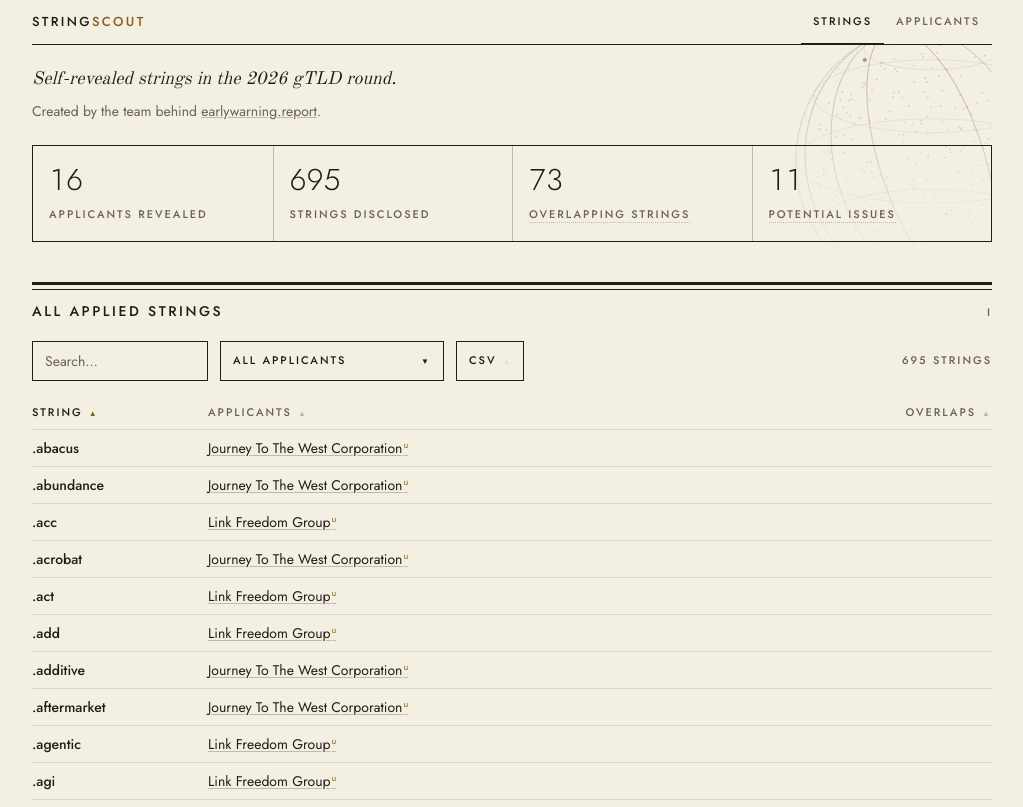
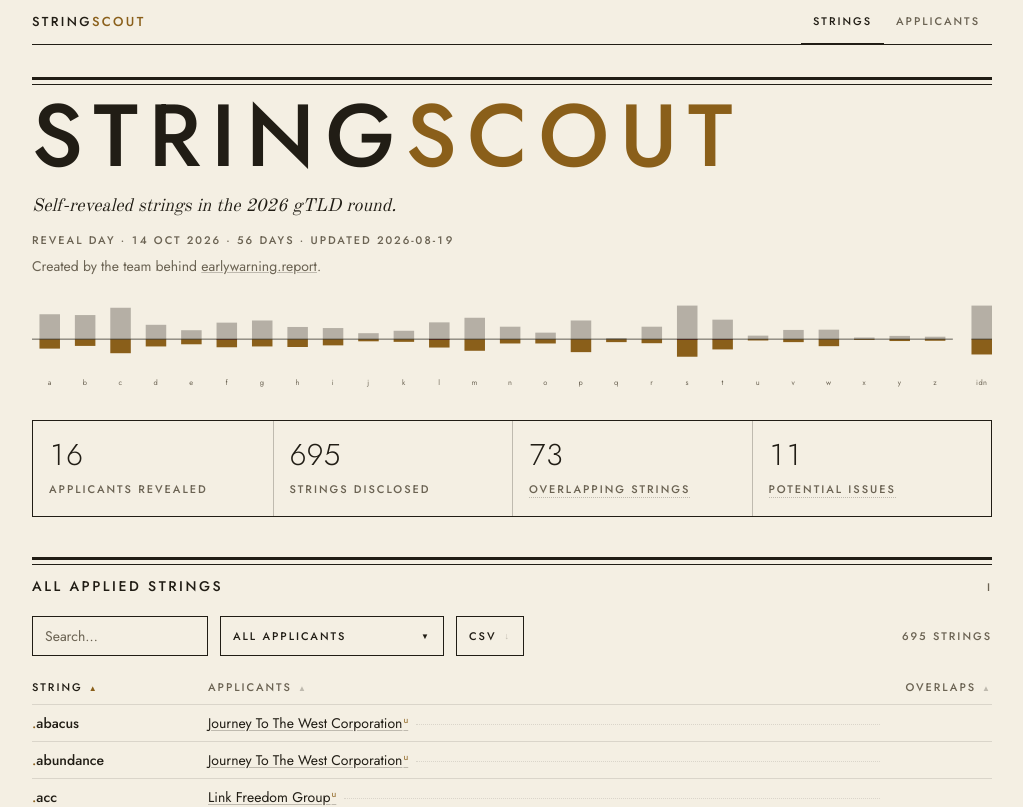
Before and after one commit to aslobodnik/stringscout, a Next.js app: page / in a window 1280 px wide. Shown: the top 807 px of the page, without its empty margins (128-1151 px from the left). Built offline with nearby package versions, Linux system fonts and the light colour scheme.

Commit message:
masthead, root zone band by letter, dot leaders, overlap tallies, reveal day dateline

```diff
--- a/app/page.tsx
+++ b/app/page.tsx
@@ -1,9 +1,15 @@
 import { sources } from "@/data/sources";
+import { lastUpdated } from "@/data/meta";
 import { applicantMarks, stats, stringRows } from "@/lib/derive";
 import StringsTable, { type UiStringRow } from "@/components/StringsTable";
 import { TopBar } from "@/components/PageHeader";
 import Footer from "@/components/Footer";
-import RootGlobe from "@/components/RootGlobe";
+import RootZoneBand from "@/components/RootZoneBand";
+
+// keep the reveal-day countdown current
+export const revalidate = 86400;
+
+const REVEAL_DAY = Date.UTC(2026, 9, 14);
 
 function SectionHead({ n, title }: { n: string; title: string }) {
   return (
@@ -17,20 +23,25 @@ function SectionHead({ n, title }: { n: string; title: string }) {
 export default function Home() {
   const s = stats();
   const rows = stringRows();
+  const days = Math.max(0, Math.ceil((REVEAL_DAY - Date.now()) / 86400000));
 
   return (
     <div className="mx-auto max-w-5xl px-5 sm:px-8 pb-20">
       {/* Header */}
       <TopBar current="/" />
-      {/* The globe spans the header and the stat block: a sphere cut flat by a
-          100px header reads as an accident. */}
-      <div className="relative overflow-hidden">
-      <RootGlobe className="pointer-events-none absolute -right-24 -top-6 w-[210px] h-[210px] sm:w-[280px] sm:h-[280px] sm:-right-20" />
-      <header className="relative pb-6">
-        <h1 className="relative serif italic mt-5 text-base sm:text-lg font-normal text-ink max-w-2xl">
+      <header className="pt-8 pb-8">
+        <div className="double-rule" />
+        <h1 className="mt-5 flex uppercase font-medium leading-[0.82] tracking-[0.12em] text-[clamp(2.75rem,9vw,5.5rem)]">
+          <span>String</span>
+          <span className="text-gold">scout</span>
+        </h1>
+        <p className="serif italic mt-5 text-base sm:text-lg text-ink max-w-2xl">
           Self-revealed strings in the 2026 gTLD round.
-        </h1>
-        <p className="relative mt-2 text-sm text-ink-soft">
+        </p>
+        <div className="label text-ink-soft mt-3">
+          Reveal day · 14 Oct 2026 · {days} days · Updated {lastUpdated}
+        </div>
+        <p className="mt-2 text-sm text-ink-soft">
           Created by the team behind{" "}
           <a
             href="https://earlywarning.report"
@@ -42,6 +53,7 @@ export default function Home() {
           </a>
           .
         </p>
+        <RootZoneBand className="mt-6" />
       </header>
 
       {/* All strings */}
@@ -62,8 +74,6 @@ export default function Home() {
           )}
         />
       </section>
-
-      </div>
 
       {/* Sources */}
       <section className="mb-14">
--- /dev/null
+++ b/components/RootZoneBand.tsx
@@ -0,0 +1,148 @@
+import { rootZone } from "@/data/rootZone";
+import { stringRows } from "@/lib/derive";
+
+// The alphabet as a measure. For each initial letter, ink rises for the TLDs
+// already delegated in the root zone and gold falls for the strings disclosed
+// this round, both to the same scale. Where gold outruns ink, applicants have
+// asked for more strings under that letter than the root zone holds today.
+// IDN sits in its own block: binning punycode alphabetically would pile every
+// xn-- label under "x", which is a lie.
+
+const LETTERS = "abcdefghijklmnopqrstuvwxyz".split("");
+const STEP = 38;
+const BAR = 22;
+const AMP = 36; // px at the tallest bar on either side
+const PAD = 6;
+
+// the viewBox is ~1000 wide, so at 390px these render around 3px
+const TICK = "hidden sm:inline";
+const W = LETTERS.length * STEP;
+const H = AMP * 2 + 22;
+const MID = AMP + PAD;
+
+const isIdn = (s: string) => s.startsWith("xn--");
+const idx = (s: string) => LETTERS.indexOf(s[0]);
+
+function bins(strings: string[]): number[] {
+  const out = new Array(LETTERS.length).fill(0);
+  for (const s of strings) {
+    const i = idx(s);
+    if (i >= 0) out[i]++;
+  }
+  return out;
+}
+
+export default function RootZoneBand({ className }: { className?: string }) {
+  const rows = stringRows();
+
+  const rootAscii = rootZone.filter((t) => !isIdn(t));
+  const rootIdn = rootZone.length - rootAscii.length;
+  const disclosed = rows.filter((r) => !isIdn(r.punycode));
+  const discIdn = rows.length - disclosed.length;
+
+  const ink = bins(rootAscii);
+  const gold = bins(disclosed.map((r) => r.punycode));
+  const issues = bins(
+    rows.filter((r) => r.issues.length && !isIdn(r.punycode)).map((r) => r.punycode)
+  );
+  const scale = AMP / Math.max(...ink, ...gold);
+
+  const IDN_X = W + 20;
+  const IDN_W = BAR;
+  const idnScale = AMP / Math.max(rootIdn, discIdn, 1);
+
+  return (
+    <svg
+      viewBox={`0 0 ${IDN_X + IDN_W} ${H}`}
+      className={`w-full h-auto ${className ?? ""}`}
+      role="img"
+      aria-label={`Root zone against this round, by initial letter. Above the line, ${rootAscii.length} delegated TLDs; below it, ${disclosed.length} disclosed strings. IDN block: ${rootIdn} delegated, ${discIdn} disclosed.`}
+    >
+      {LETTERS.map((ch, i) => {
+        const x = i * STEP + (STEP - BAR) / 2;
+        return (
+          <g key={ch}>
+            {ink[i] > 0 && (
+              <rect
+                x={x}
+                y={MID - ink[i] * scale}
+                width={BAR}
+                height={ink[i] * scale}
+                fill="var(--ink)"
+                opacity="0.3"
+              />
+            )}
+            {gold[i] > 0 && (
+              <rect
+                x={x}
+                y={MID}
+                width={BAR}
+                height={gold[i] * scale}
+                fill="var(--gold)"
+              />
+            )}
+            {issues[i] > 0 && (
+              <rect
+                x={x}
+                y={MID}
+                width={BAR}
+                height={issues[i] * scale}
+                fill="var(--oxblood)"
+              />
+            )}
+            <text
+              className={TICK}
+              x={i * STEP + STEP / 2}
+              y={H - 3}
+              textAnchor="middle"
+              fontSize="8"
+              letterSpacing="0.5"
+              fill="var(--ink-soft)"
+              fontFamily="var(--font-jost), sans-serif"
+            >
+              {ch}
+            </text>
+          </g>
+        );
+      })}
+
+      <rect
+        x={IDN_X}
+        y={MID - rootIdn * idnScale}
+        width={IDN_W}
+        height={rootIdn * idnScale}
+        fill="var(--ink)"
+        opacity="0.3"
+      />
+      <rect
+        x={IDN_X}
+        y={MID}
+        width={IDN_W}
+        height={discIdn * idnScale}
+        fill="var(--gold)"
+      />
+      <text
+        className={TICK}
+        x={IDN_X + IDN_W / 2}
+        y={H - 3}
+        textAnchor="middle"
+        fontSize="8"
+        letterSpacing="0.5"
+        fill="var(--ink-soft)"
+        fontFamily="var(--font-jost), sans-serif"
+      >
+        idn
+      </text>
+
+      <line x1="0" y1={MID} x2={W} y2={MID} stroke="var(--ink)" strokeWidth="0.75" />
+      <line
+        x1={IDN_X}
+        y1={MID}
+        x2={IDN_X + IDN_W}
+        y2={MID}
+        stroke="var(--ink)"
+        strokeWidth="0.75"
+      />
+    </svg>
+  );
+}
--- a/components/StringsTable.tsx
+++ b/components/StringsTable.tsx
@@ -571,7 +571,8 @@ export default function StringsTable({
                         }
                         className="group relative cursor-pointer border-b border-dotted border-ink-soft font-medium hover:border-gold transition-colors duration-200 ease-in-out"
                       >
-                        .{r.tld}
+                        <span className="text-gold">.</span>
+                        {r.tld}
                         <span role="tooltip" className={`${TIP_BOX} serif italic`}>
                           “{r.gloss}”
                         </span>
@@ -583,13 +584,18 @@ export default function StringsTable({
                       )}
                     </>
                   ) : (
-                    <>.{r.tld}</>
+                    <>
+                      <span className="text-gold">.</span>
+                      {r.tld}
+                    </>
                   )}
                   {r.issues.map((issue) => (
                     <IssueTag key={issue.kind + issue.other} issue={issue} punycode={r.punycode} />
                   ))}
                 </td>
                 <td className="py-2 pr-4">
+                  <span className="flex items-baseline gap-2">
+                  <span>
                   {r.applicants.map(({ name, mark }, i) => {
                     // keep the marker glued to the last word so it can't
                     // wrap onto a line of its own on narrow screens
@@ -623,10 +629,30 @@ export default function StringsTable({
                       </span>
                     );
                   })}
+                  </span>
+                  {/* dot leader binds the row to its overlap tally, index-style */}
+                  <span
+                    aria-hidden
+                    className={`flex-1 min-w-4 -translate-y-[3px] border-b border-dotted ${
+                      r.overlap ? "border-oxblood/40" : "border-rule-faint"
+                    }`}
+                  />
+                  </span>
                 </td>
                 <td className="py-2 whitespace-nowrap text-right">
                   {r.overlap && (
-                    <span className="label text-oxblood">×{r.count}</span>
+                    <>
+                      {/* ledger tally: one stroke per applicant */}
+                      <span
+                        aria-hidden
+                        className="inline-flex items-baseline gap-[3px]"
+                      >
+                        {Array.from({ length: r.count }, (_, i) => (
+                          <i key={i} className="inline-block w-px h-3.5 bg-oxblood" />
+                        ))}
+                      </span>
+                      <span className="sr-only">{r.count} applicants</span>
+                    </>
                   )}
                 </td>
               </tr>
```
